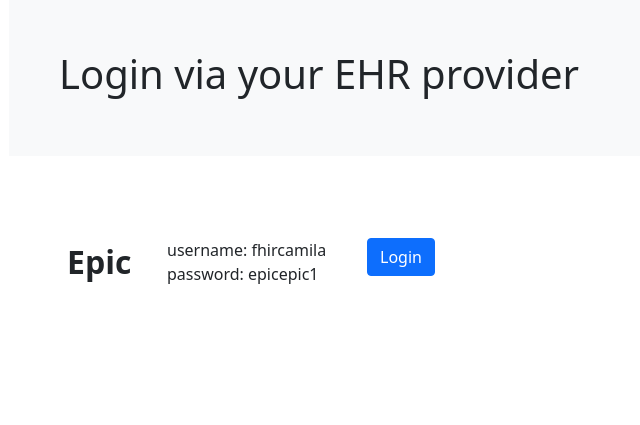
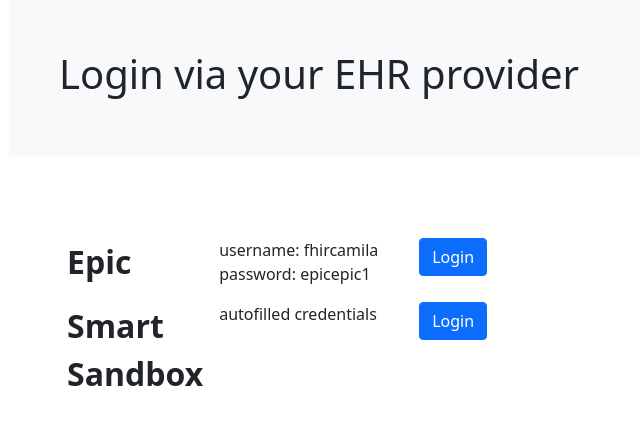
Before and after one commit to kelhwh/fhir-flask-client-web-app, a Flask app: page /oauth/ in a window 1280 px wide. Shown: the part 56-481 px from the top of the page, without its empty margins (61-701 px from the left). Run offline with Flask 2, Linux system fonts and the light colour scheme.

Commit message:
adopt dynamic fhir connectors

```diff
--- a/application/appointments/views.py
+++ b/application/appointments/views.py
@@ -1,6 +1,6 @@
 from flask import render_template, Blueprint, request
 from application.fhir.search import ResourceFinder
-from application.fhir.connect import smart
+from application.fhir.connect import connector
 from contextlib import suppress
 from application.oauth.utils import oauth_required
 
@@ -16,6 +16,8 @@ appointments_bp = Blueprint(
 @appointments_bp.route('/list', methods=['GET'])
 @oauth_required
 def list():
+    smart=connector.source_client
+
     page = request.args.get('page', 1, type=int)
 
     OrganizationFinder = ResourceFinder.build('Organization', smart.server)
--- a/application/medications/views.py
+++ b/application/medications/views.py
@@ -1,6 +1,6 @@
 from flask import render_template, Blueprint, redirect, url_for, request
 from fhirclient.models import condition, practitioner
-from application.fhir.connect import smart
+from application.fhir.connect import connector
 from application.fhir.search import ResourceFinder
 from application.oauth.utils import oauth_required
 from datetime import datetime, timedelta
@@ -17,6 +17,7 @@ medications_bp = Blueprint(
 @medications_bp.route('/list')
 @oauth_required
 def list():
+    smart=connector.source_client
     MedicationRequestFinder = ResourceFinder('MedicationRequest', smart.server)
 
     result = MedicationRequestFinder.find_by_patient(smart.patient_id)
@@ -50,6 +51,8 @@ def list():
 @medications_bp.route('/grid', methods=['GET'])
 @oauth_required
 def grid():
+    smart=connector.source_client
+
     search_date = request.args.get('search_date') or '2014-01-25'
     search_date = datetime.fromisoformat(search_date).date()
     start = search_date - timedelta(days = 15)
--- a/application/oauth/templates/oauth/index.html
+++ b/application/oauth/templates/oauth/index.html
@@ -10,7 +10,13 @@
         <tr>
           <th style="width: 100px; font-size: 32px">Epic</th>
           <td style="width: 200px">username: fhircamila <br> password: epicepic1</td>
-          <td style="text-align:left"><a class="btn btn-primary" href="{{ url_for('oauth_bp.redirect_to_auth', service='epic') }}" rold="button">Login</a></td>
+          <td style="text-align:left"><a class="btn btn-primary" href="{{ url_for('oauth_bp.redirect_to_auth', service='epic', connection_type='source') }}" rold="button">Login</a></td>
+        </tr>
+        <tr>
+          <th style="width: 100px; font-size: 32px">Smart Sandbox</th>
+          <td style="width: 200px">autofilled credentials</td>
+          <td style="text-align:left"><a class="btn btn-primary" href="{{ url_for('oauth_bp.redirect_to_auth', service='smart', connection_type='source') }}" rold="button">Login</a></td>
+        </tr>
       </tbody>
   </div>
 {% endblock %}
--- a/application/oauth/views.py
+++ b/application/oauth/views.py
@@ -3,7 +3,7 @@ from flask_login import login_user, logout_user
 from application import db
 from application.models import UserModel
 from application.fhir.search import ResourceFinder
-from application.fhir.connect import smart
+from application.fhir.connect import connector
 import uuid
 from datetime import date
 
@@ -14,20 +14,30 @@ oauth_bp = Blueprint(
     template_folder='templates/oauth'
 )
 
+
 @oauth_bp.route('/', methods=['GET'])
 def index():
     return render_template('index.html')
 
-@oauth_bp.route('/<service>', methods=['GET'])
-def redirect_to_auth(service):
+@oauth_bp.route('/<service>/<connection_type>', methods=['GET'])
+def redirect_to_auth(service, connection_type):
+
+    connector.connect(service=service, connection_type=connection_type)
+
+    smart=connector.source_client
     # url of authorize endpoint with params appended
     url = smart.authorize_url
+    print(url)
+    print(connector.client_dict)
 
     return redirect(url, 302)
 
 @oauth_bp.route('/reset', methods=['GET'])
 def reset():
-    smart.server.auth.reset()
+    #Reset all connected FHIR clients
+    for client in connector.client_dict:
+        client.server.auth.reset()
+
     logout_user()
     flash("You've now logged out.")
 
@@ -37,14 +47,15 @@ def reset():
 def oauth2_callback(service):
     print(service)
 
-    smart.handle_callback(request.url)
+    client = connector.client_dict[service]
+    client.handle_callback(request.url)
 
-    if smart.ready:
-        patient = smart.patient
-        print(smart.patient_id)
-        print(smart.server.auth.access_token)
+    if client.ready:
+        patient = client.patient
+        print(client.patient_id)
+        print(client.server.auth.access_token)
 
-        user = UserModel.query.filter_by(patient_id=smart.patient_id).first()
+        user = UserModel.query.filter_by(patient_id=client.patient_id).first()
         if user:
             pass
         else:
@@ -55,7 +66,7 @@ def oauth2_callback(service):
                 identifier_system = None,
                 identifier_value = None,
                 oauth_server = service,
-                patient_id = smart.patient_id,
+                patient_id = client.patient_id,
                 email = None,
                 password = uuid.uuid1().__str__() #to be deprecated in oauth version
             )
@@ -64,7 +75,7 @@ def oauth2_callback(service):
 
         login_user(user)
 
-        flash(f'Successfully authorized by {service.upper()}! Welcome, {smart.human_name(smart.patient.name[0])}!')
+        flash(f'Successfully authorized by {service.upper()}! Welcome, {client.human_name(client.patient.name[0])}!')
 
     else:
         flash(f'Authorization Failed! Please try again.')
--- a/application/profile/views.py
+++ b/application/profile/views.py
@@ -2,7 +2,7 @@ from flask import render_template, Blueprint, session, flash, redirect, url_for
 from flask_login import current_user, login_required
 from fhirclient.models.patient import Patient
 from contextlib import suppress
-from application.fhir.connect import smart
+from application.fhir.connect import connector
 from application.fhir.search import ResourceFinder
 from application.profile.forms import EditProfileForm
 from application.oauth.utils import oauth_required
@@ -17,7 +17,7 @@ profile_bp = Blueprint(
 @profile_bp.route('/', methods=['GET'])
 @oauth_required
 def profile():
-
+    smart = connector.source_client
     PatientFinder = ResourceFinder.build('Patient', smart.server)
     patient = PatientFinder.find_by_id(smart.patient_id, first=True)
 
@@ -55,6 +55,7 @@ def edit():
 
     form = EditProfileForm()
 
+    smart = connector.source_client
     PatientFinder = ResourceFinder.build('Patient', smart.server)
     patient = PatientFinder.find_by_id(
         current_user.patient_id,
```
Also changed, not shown: application/oauth/utils.py (+14 -6 lines).
